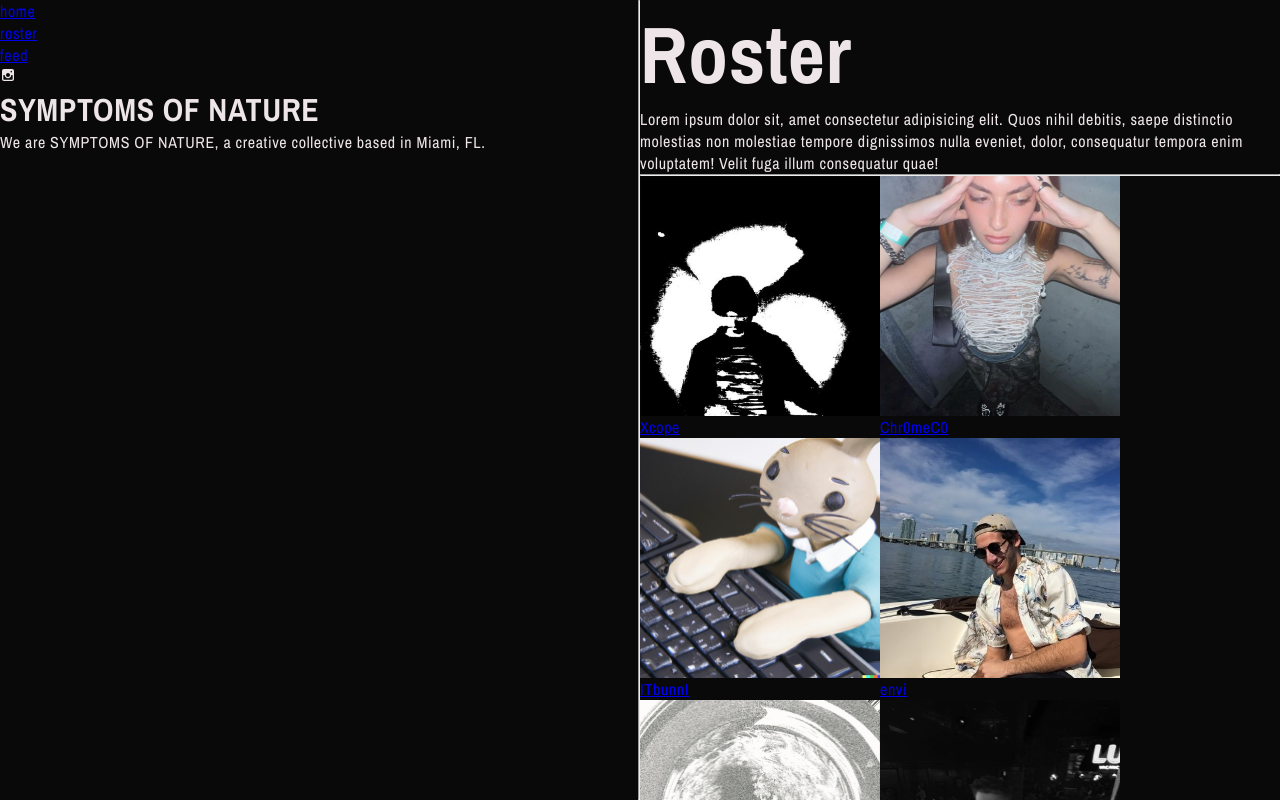
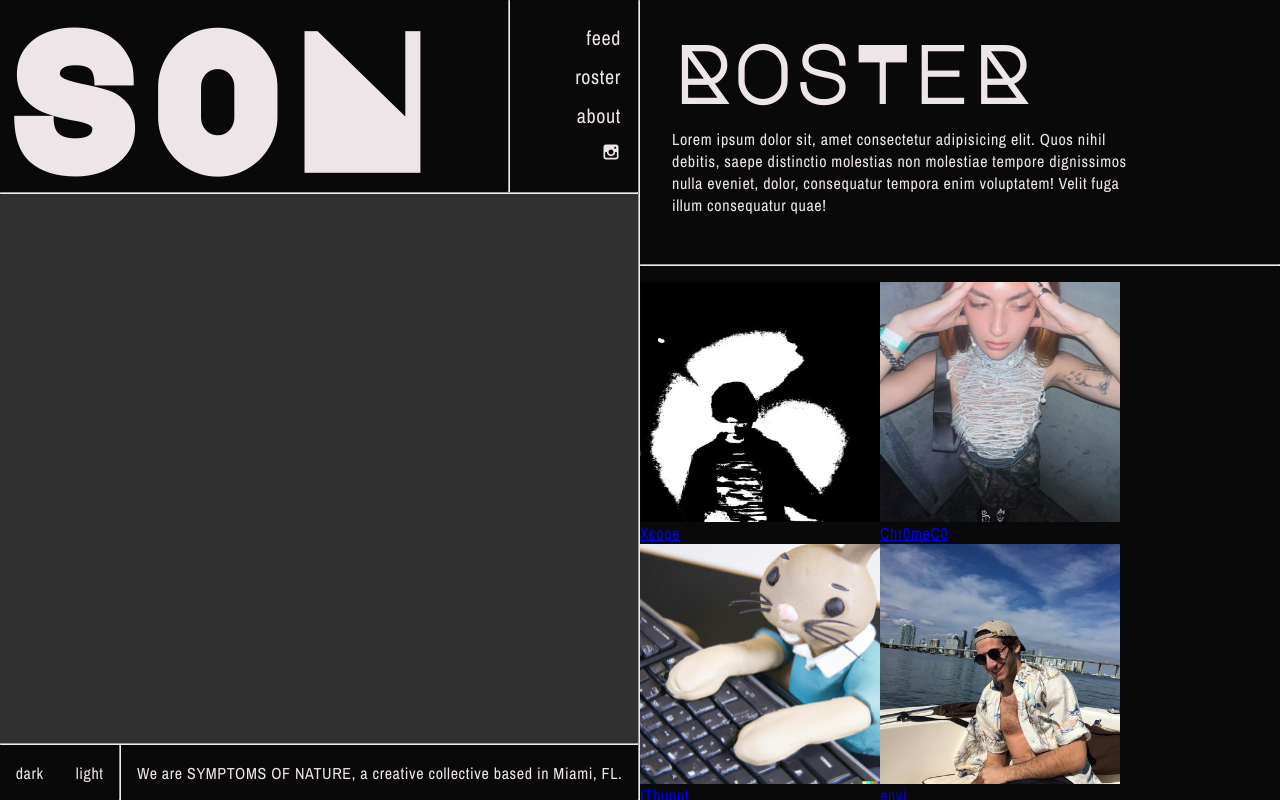
Before and after one commit to elliottsaruski/symptoms-of-nature-website, a React (Vite) app: page /roster in a window 1280 px wide. Built offline with nearby package versions, Linux system fonts and the light colour scheme.

Commit message:
Updated redesigned UI

```diff
--- a/index.html
+++ b/index.html
@@ -8,6 +8,9 @@
     <link
       href="https://fonts.googleapis.com/css2?family=Archivo+Narrow:ital,wght@0,400..700;1,400..700&display=swap"
       rel="stylesheet" />
+    <link
+      href="https://fonts.googleapis.com/css2?family=Major+Mono+Display&display=swap"
+      rel="stylesheet" />
     <meta name="viewport" content="width=device-width, initial-scale=1.0" />
     <title>SON: A Creative Collective</title>
   </head>
--- a/src/App.css
+++ b/src/App.css
@@ -56,12 +56,61 @@ body {
   place-content: center;
 }
 /* ---------------------------NAV LEFT---------------------- */
-#NAV_LEFT {
+#LEFT-COL-WRAPPER {
   width: 50dvw;
   height: 100svh;
   overflow: hidden;
+  display: flex;
+  flex-direction: column;
 }
 
+.left-col--top {
+  display: flex;
+  flex: 0.25;
+
+  h1 {
+    display: flex;
+    flex: auto;
+    font-size: 1200%;
+    /* align-items: center; */
+    justify-content: start;
+    font-family: "Major Mono Display";
+  }
+  nav {
+    display: grid;
+    place-items: end;
+    gap: 0.75rem;
+    place-content: center;
+    flex: 1;
+    padding-inline-start: 3rem;
+    font-size: 125%;
+    div,
+    a {
+      color: var(--clr-li);
+      text-decoration: none;
+    }
+  }
+}
+
+.left-col--media-wrapper {
+  background: var(--clr-md);
+  display: flex;
+  flex: auto;
+}
+
+.left-col--bottom {
+  display: flex;
+  flex: 0.1;
+  justify-content: space-evenly;
+  & :not(hr) {
+    align-content: center;
+  }
+}
+
+.colorModeToggle {
+  display: flex;
+  gap: 2rem;
+}
 /* ---------------------------FEED + ARTISTS WRAPPERS---------------------- */
 
 #feed-wrapper,
@@ -70,6 +119,10 @@ body {
   width: 50dvw;
   height: 100svh;
   overflow-y: scroll;
+
+  h2 {
+    font-family: "Major Mono Display";
+  }
 }
 
 /* ---------------------------FILTER BAR---------------------- */
@@ -130,20 +183,33 @@ body {
   padding-inline: 1rem;
 }
 
-/* ------------------------------ARTIST CARD----------------------- */
+/* ------------------------------ROSTER----------------------- */
+#artists-wrapper {
+  display: grid;
+  gap: 1rem;
+}
+
+.artists-header {
+  display: grid;
+  gap: 1rem;
+  /* place-content: start; */
+  padding: 2rem;
+  max-width: 85%;
+}
 
 #artists-wrapper h2 {
   font-size: 5rem;
+}
+/* ------------------------------ARTIST CARD----------------------- */
+
+.artist-cards {
+  display: flex;
+  flex-wrap: wrap;
 }
 
 .artist-card {
   display: flex;
   flex-direction: column;
-}
-
-.artist-cards {
-  display: flex;
-  flex-wrap: wrap;
 }
 
 .artist-card-img {
--- a/src/components/Navbar.jsx
+++ b/src/components/Navbar.jsx
@@ -3,25 +3,38 @@ import { TiSocialInstagram } from "react-icons/ti";
 
 function Navbar() {
   return (
-    <div id="NAV_LEFT">
-      <div id="logo-wrapper">
+    <div id="LEFT-COL-WRAPPER">
+      <div className="left-col--top">
+        <h1>SON</h1>
+        <hr />
         <nav>
-          <NavLink to="/">
-            <div>home</div>
+          <NavLink to="/feed">
+            <div>feed</div>
           </NavLink>
           <NavLink to="/roster">
             <div>roster</div>
           </NavLink>
-          <NavLink to="/feed">
-            <div>feed</div>
+          <NavLink to="/">
+            <div>about</div>
           </NavLink>
-          <div
+          <a
             href="https://www.instagram.com/symptoms_of_nature/"
             target="_blank">
             <TiSocialInstagram />
-          </div>
+          </a>
         </nav>
-        <h1>SYMPTOMS OF NATURE</h1>
+      </div>
+      <hr />
+      <div className="left-col--media-wrapper">
+        {/* <img className="left-col-media" src=""></img> */}
+      </div>
+      <hr />
+      <div className="left-col--bottom">
+        <div className="colorModeToggle">
+          <p className="color-mode">dark</p>
+          <p className="color-mode">light</p>
+        </div>
+        <hr />
         <div className="SON-description">
           <span>
             We are SYMPTOMS OF NATURE, a creative collective based in Miami, FL.
--- a/src/pages/Artists.jsx
+++ b/src/pages/Artists.jsx
@@ -5,13 +5,15 @@ import { Outlet } from "react-router-dom";
 function Artists() {
   return (
     <div id="artists-wrapper">
-      <h2>Roster</h2>
+      <div className="artists-header">
+        <h2>RosTeR</h2>
         <span>
           Lorem ipsum dolor sit, amet consectetur adipisicing elit. Quos nihil
           debitis, saepe distinctio molestias non molestiae tempore dignissimos
           nulla eveniet, dolor, consequatur tempora enim voluptatem! Velit fuga
           illum consequatur quae!
         </span>
+      </div>
       <hr />
       <div className="artist-cards">
         {roster.map((artist, index) => {
--- a/src/pages/Feed.jsx
+++ b/src/pages/Feed.jsx
@@ -6,7 +6,7 @@ import { Outlet } from "react-router-dom";
 function Feed() {
   return (
     <div id="feed-wrapper">
-      <h2>Feed</h2> <hr />
+      <h2>FeeD</h2> <hr />
       <div className="feed-post-img-wrapper"></div>
       <div id="posts-wrapper">
         <Filterbar />
```
Lines whose indentation alone changed are shown as unchanged.
